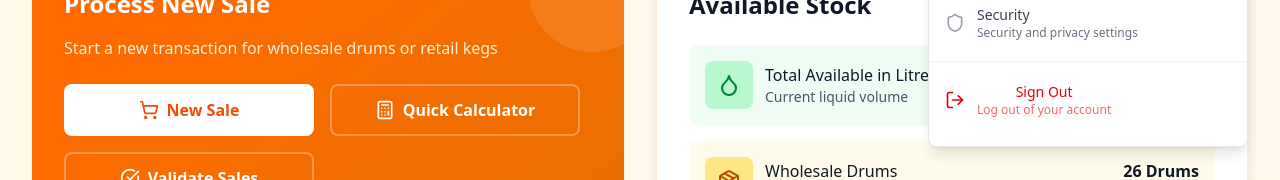
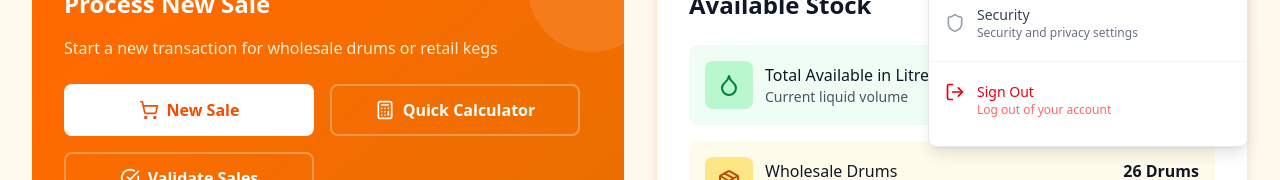
Before and after one commit to Ademic2022/pos-webapp, a Next.js app: page / in a window 1280 px wide. Both pictures are taken after a click on the button "SE". Shown: the part 463-643 px from the top of the page. Built offline with nearby package versions, Linux system fonts and the light colour scheme.

Commit message:
refactor: Improve layout and styling of logout button in ProfileDropdown

```diff
--- a/src/components/ui/ProfileDropdown.tsx
+++ b/src/components/ui/ProfileDropdown.tsx
@@ -154,11 +154,11 @@ const ProfileDropdown: React.FC<ProfileDropdownProps> = ({
           <div className="border-t border-gray-100 py-2">
             <button
               onClick={handleLogout}
-              className="flex items-center w-full px-4 py-3 text-sm text-red-600 hover:bg-red-50 transition-colors"
+              className="flex items-start w-full px-4 py-3 text-sm text-red-600 hover:bg-red-50 transition-colors"
             >
               <LogOut className="w-5 h-5 mr-3" />
-              <div>
-                <p className="font-medium">Sign Out</p>
+              <div className="text-left">
+                <p className="font-medium m-0 p-0">Sign Out</p>
                 <p className="text-xs text-red-400">Log out of your account</p>
               </div>
             </button>
```
